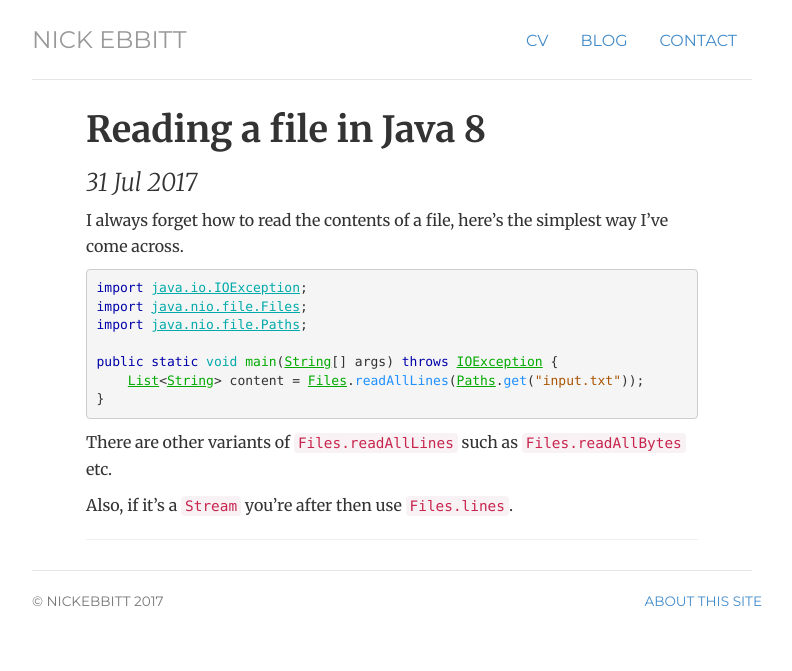
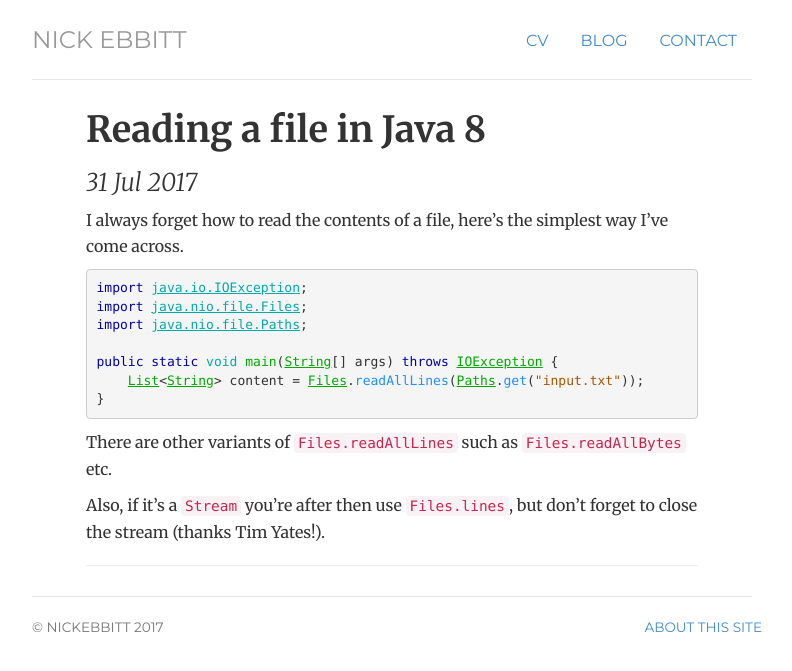
Before and after one commit to nickebbitt/nickebbitt.github.io, a Jekyll site: the page built from _posts/2017-07-31-reading-a-file-in-java-8.md, in a window 1280 px wide. Shown: the top 671 px of the page, without its empty margins (248-1040 px from the left). Built offline with Jekyll 4.4.1, drawn with Linux system fonts in a browser that asks for light colours; comment, search, counter and statistics services are not loaded.

Commit message:
Update post

```diff
--- a/_posts/2017-07-31-reading-a-file-in-java-8.md
+++ b/_posts/2017-07-31-reading-a-file-in-java-8.md
@@ -20,4 +20,4 @@ public static void main(String[] args) throws IOException {
 
 There are other variants of `Files.readAllLines` such as `Files.readAllBytes` etc.
 
-Also, if it's a `Stream` you're after then use `Files.lines`.
+Also, if it's a `Stream` you're after then use `Files.lines`, but don't forget to close the stream (thanks Tim Yates!).
```
